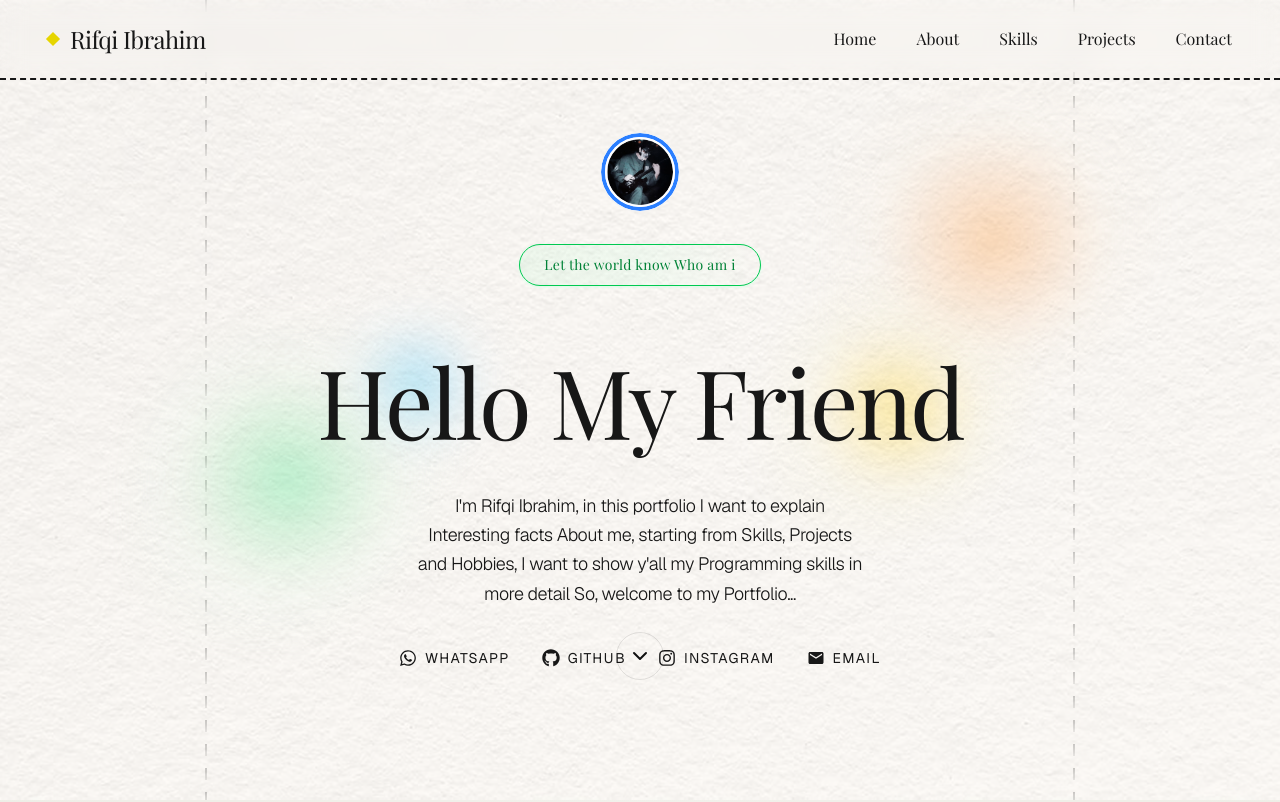
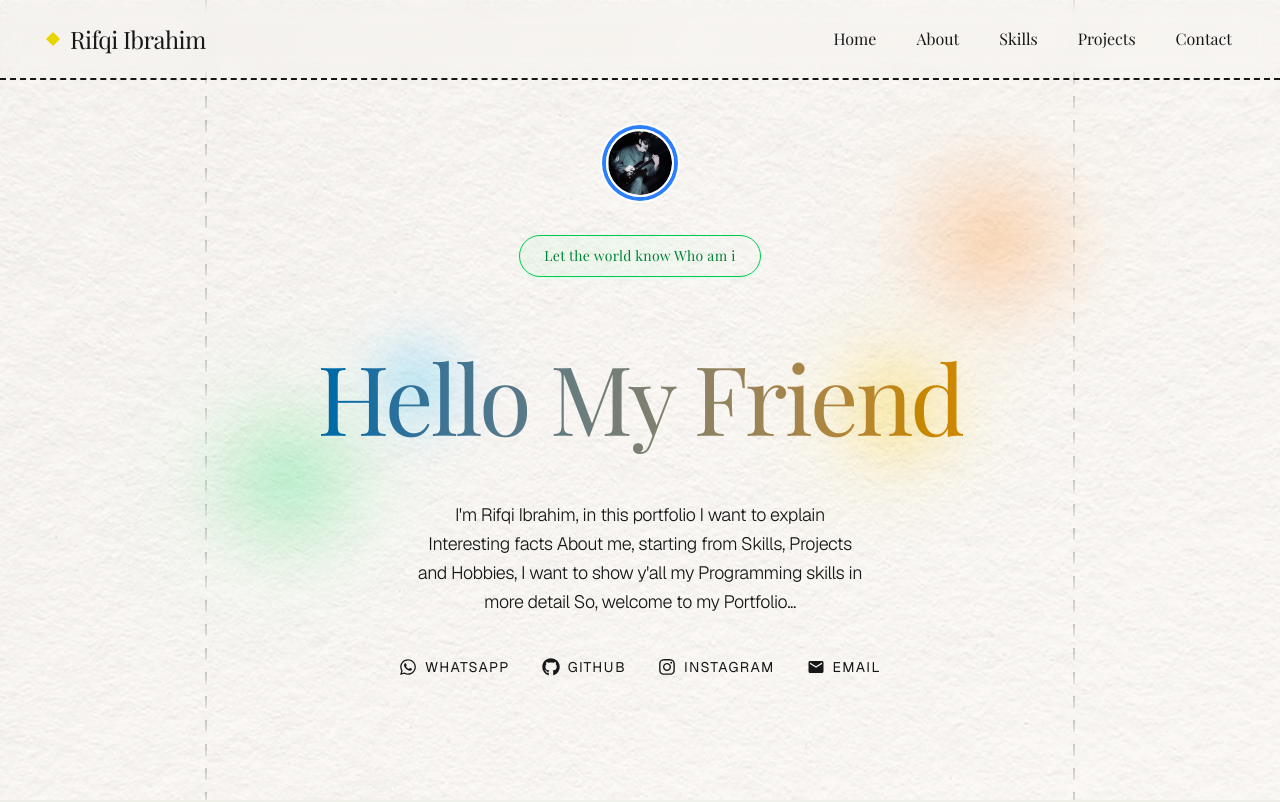
Before and after one commit to setsuwww/Katirstecy, a Next.js app: page / in a window 1280 px wide. Shown: the top 802 px of the page. Built offline with nearby package versions, Linux system fonts and the light colour scheme; a web font is replaced by a local one.

Commit message:
Hero content update

```diff
--- a/app/components/Hero/Hero.jsx
+++ b/app/components/Hero/Hero.jsx
@@ -2,7 +2,6 @@
 
 import React from "react";
 import Image from "next/image";
-import { ChevronDownIcon, Download } from "lucide-react";
 import HeroBadge from "./HeroBadge";
 import HeroHeader from "./HeroHeader";
 import HeroSocialLinks from "./HeroSocialLinks";
@@ -40,13 +39,6 @@ const Hero = () => {
         <HeroHeader />
         <HeroSocialLinks />
       </div>
-
-      {/* Bottom Section: Scroll Indicator */}
-      <div className="lg:flex hidden absolute bottom-8 lg:bottom-30 left-1/2 -translate-x-1/2 flex flex-col items-center gap-4 z-10">
-        <div className="w-12 h-12 rounded-full border border-black/10 flex items-center justify-center hover:bg-black/5 transition-all duration-300 cursor-pointer">
-          <ChevronDownIcon className="w-6 h-6 text-[#111111]" />
-        </div>
-      </div>
     </section>
   );
 };
--- a/app/components/Hero/HeroBadge.jsx
+++ b/app/components/Hero/HeroBadge.jsx
@@ -6,7 +6,7 @@ const HeroBadge = () => {
   return (
     <div className="flex flex-col items-center gap-8 mb-12 mt-2 lg:mt-0 z-10">
       <div className="relative">
-        <div className="w-20 h-20 rounded-full overflow-hidden border border-black/5 bg-white p-1">
+        <div className="w-20 h-20 rounded-full overflow-hidden bg-white p-1.5">
           <Image
             src={profile.avatar.src}
             alt={profile.avatar.alt}
--- a/app/components/Hero/HeroHeader.jsx
+++ b/app/components/Hero/HeroHeader.jsx
@@ -4,7 +4,7 @@ import profile from "../../constants/profile.json";
 const HeroHeader = () => {
   return (
     <>
-      <h1 className="font-serif text-5xl lg:text-8xl leading-[1.05] tracking-[-0.03em] text-olive-700 mb-10 lg:mt-4">
+      <h1 className=" font-serif text-5xl lg:text-8xl leading-[1.15] pb-2 tracking-[-0.03em] bg-clip-text bg-linear-to-r text-transparent from-sky-700 via-olive-700 to-yellow-600 mb-10 lg:mt-4">
         {profile.hero.title}
       </h1>
 
```
